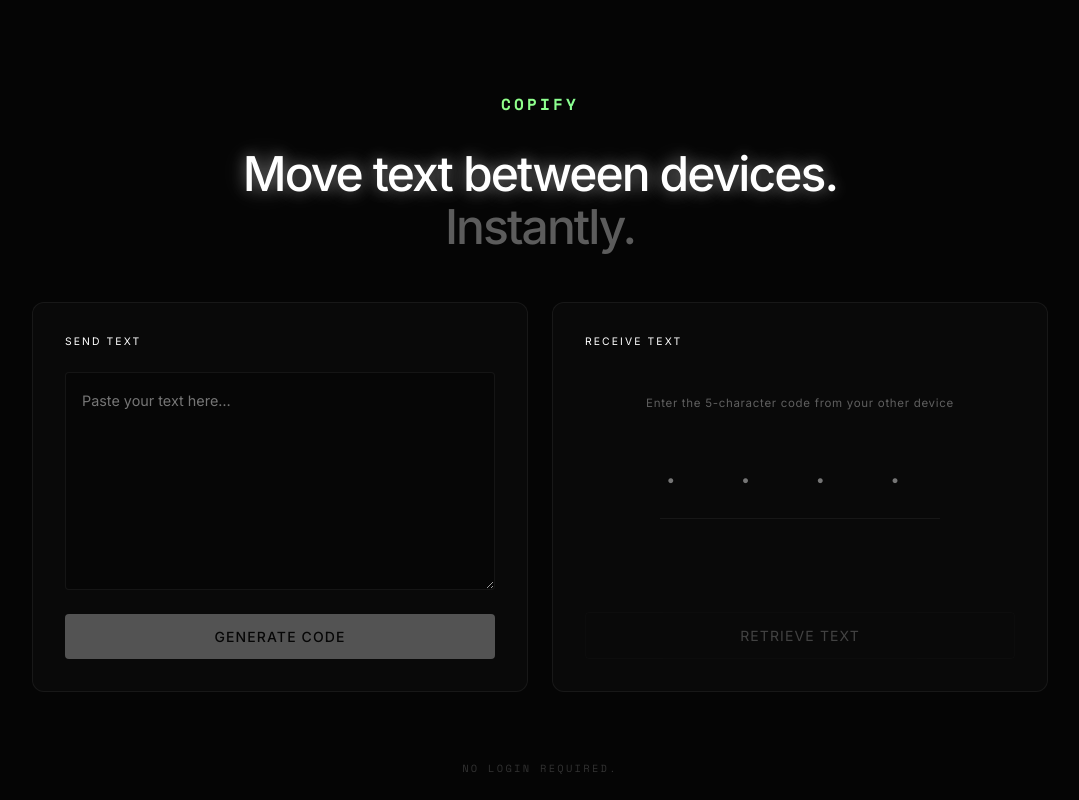
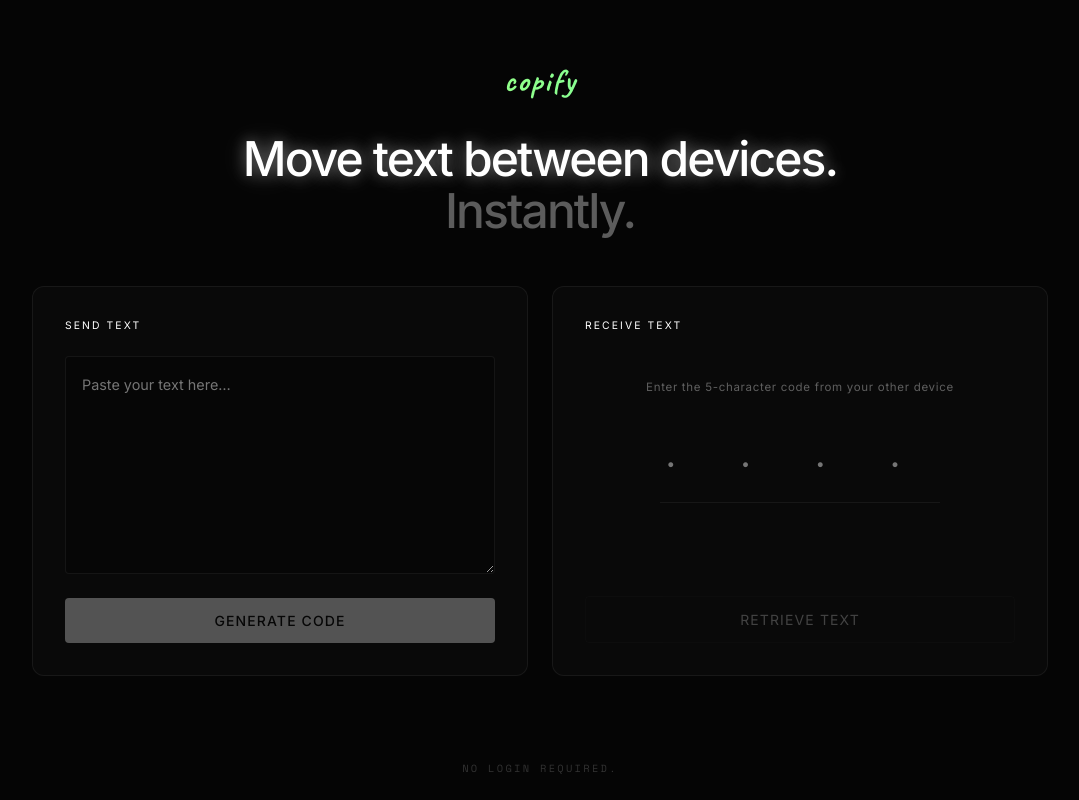
Before and after one commit to entr0py-y/copify, a Next.js app: page / in a window 1280 px wide. Shown: the whole page, without its empty margins (100-1179 px from the left). Built offline with nearby package versions, Linux system fonts and the light colour scheme; no server answers.

Commit message:
Add handwritten Copify font, fix perfect vertical centering, add 5 track dots

```diff
--- a/app/layout.tsx
+++ b/app/layout.tsx
@@ -1,5 +1,5 @@
 import type { Metadata } from "next";
-import { Inter, Space_Mono } from "next/font/google";
+import { Inter, Space_Mono, Caveat } from "next/font/google";
 import "./globals.css";
 
 const inter = Inter({
@@ -12,6 +12,12 @@
   weight: ["400", "700"],
   subsets: ["latin"],
   variable: "--font-space-mono",
+  display: "swap",
+});
+
+const caveat = Caveat({
+  subsets: ["latin"],
+  variable: "--font-caveat",
   display: "swap",
 });
 
@@ -38,7 +44,7 @@
   children: React.ReactNode;
 }>) {
   return (
-    <html lang="en" className={`${inter.variable} ${spaceMono.variable}`}>
+    <html lang="en" className={`${inter.variable} ${spaceMono.variable} ${caveat.variable}`}>
       <body>
         <PwaRegistry />
         <div className="atmospheric-bg"></div>
--- a/app/page.tsx
+++ b/app/page.tsx
@@ -10,8 +10,6 @@
           display: 'flex',
           flexDirection: 'column',
           justifyContent: 'center',
-          paddingTop: '5rem',
-          paddingBottom: '2rem'
         }}
       >
         {/* Dynamic Responsive Layout */}
--- a/components/ActionSlider.tsx
+++ b/components/ActionSlider.tsx
@@ -115,6 +115,21 @@
         touchAction: 'none'
       }}
     >
+      {/* 5 Dots Indicator */}
+      <div style={{
+        position: 'absolute',
+        width: '100%',
+        display: 'flex',
+        justifyContent: 'center',
+        gap: '1rem',
+        pointerEvents: 'none',
+        zIndex: 0,
+      }}>
+        {[0, 1, 2, 3, 4].map((i) => (
+          <div key={i} style={{ width: 4, height: 4, borderRadius: '50%', background: 'rgba(255, 255, 255, 0.15)' }} />
+        ))}
+      </div>
+
       <div style={{
         position: 'absolute',
         width: '100%',
--- a/components/HomeClient.tsx
+++ b/components/HomeClient.tsx
@@ -10,17 +10,18 @@
   const LogoHeader = () => (
     <div className="animate-fade-in" style={{ width: '100%', textAlign: 'center', zIndex: 50, marginBottom: '2rem' }}>
       <h1
-        className="text-mono"
         style={{
-          fontSize: '1rem',
-          letterSpacing: '0.2em',
+          fontFamily: 'var(--font-caveat), cursive',
+          fontSize: '2rem',
+          fontWeight: 700,
+          letterSpacing: '0.05em',
           background: 'linear-gradient(90deg, #d4ff47, #47ffd4)',
           WebkitBackgroundClip: 'text',
           WebkitTextFillColor: 'transparent',
-          textTransform: 'uppercase'
+          textTransform: 'lowercase'
         }}
       >
-        Copify
+        copify
       </h1>
     </div>
   );
```
